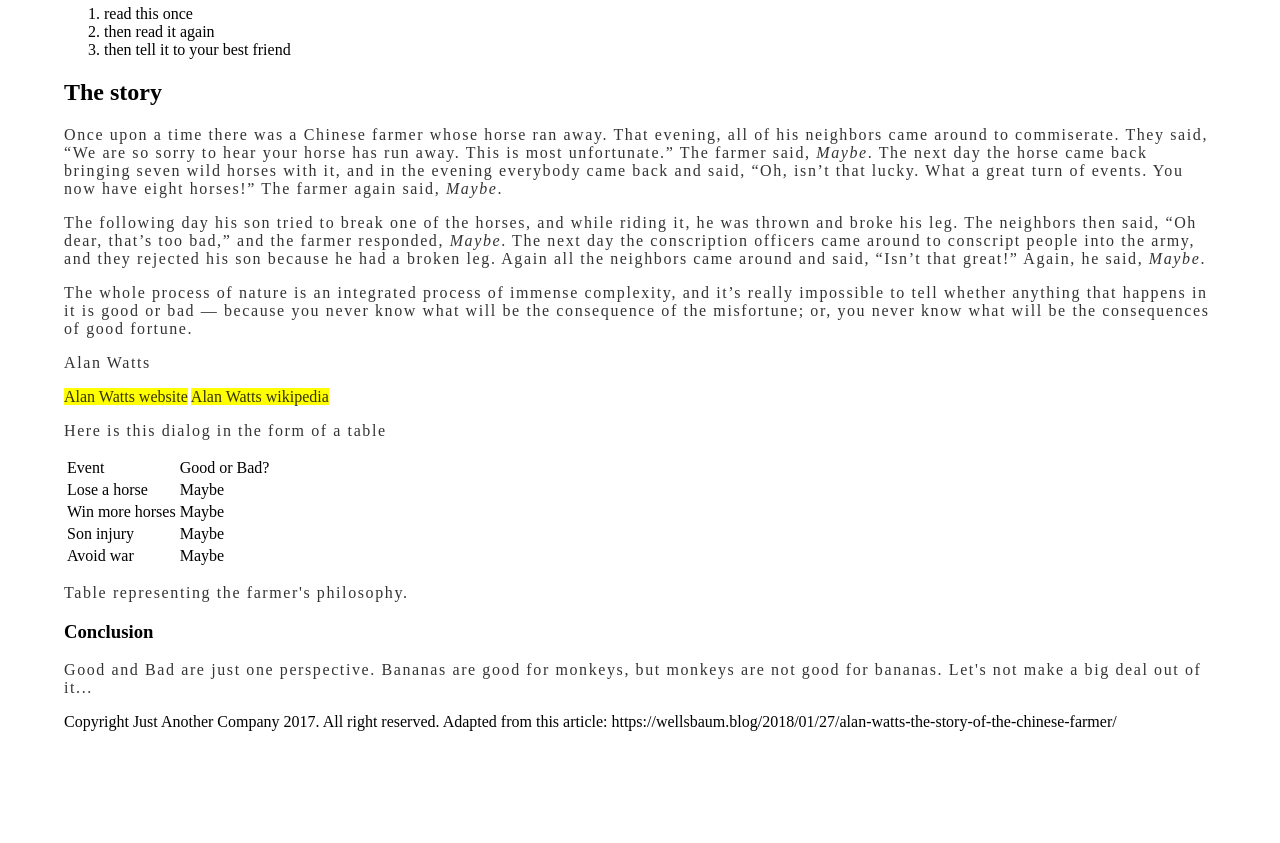
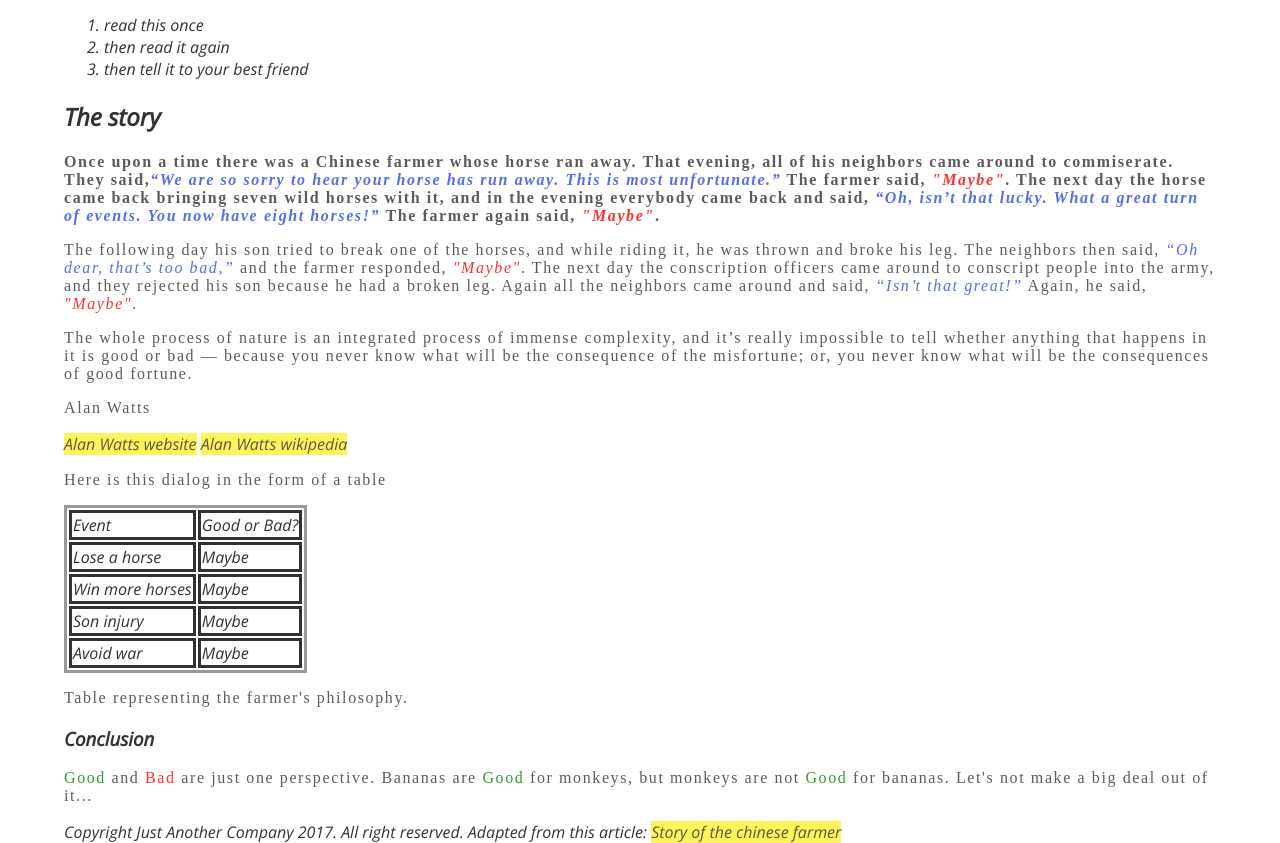
Before and after one commit to CE5RIC/Progressive-Enhancement, a plain HTML site: page index.html in a window 1280 px wide. Shown: the part 460-1303 px from the top of the page. Before the commit the page ends 1191 px from the top, so only its background shows below. Drawn offline with nearby package versions, Linux system fonts and the light colour scheme.

Commit message:
added css selectors to further style the page

```diff
--- a/index.html
+++ b/index.html
@@ -5,6 +5,10 @@
     <meta charset="UTF-8">
     <meta http-equiv="X-UA-Compatible" content="IE=edge">
     <meta name="viewport" content="width=device-width, initial-scale=1.0">
+
+    <link rel="preconnect" href="https://fonts.googleapis.com">
+    <link rel="preconnect" href="https://fonts.gstatic.com" crossorigin>
+    <link href="https://fonts.googleapis.com/css2?family=Open+Sans:ital,wght@1,300&display=swap" rel="stylesheet">
     <title>The Story of the Chinese Farmer</title>
 
     <link rel="stylesheet" href="style.css">
@@ -14,12 +18,16 @@
 
     <section>
 
-        <h1>The Story of the Chinese Farmer</h1>
+        <header>
 
-        <p>11 may 2016, Alexandre Gorius</p>
+            <h1>The Story of the Chinese Farmer</h1>
+
+            <p>11 may 2016, Alexandre Gorius</p>
 
 
-        <img src="https://cdn-images-1.medium.com/max/1000/1*2PCmLZyzQaF2pyKYkSTFpA.jpeg" alt="Hose Sprayer">
+            <img src="https://cdn-images-1.medium.com/max/1000/1*2PCmLZyzQaF2pyKYkSTFpA.jpeg" alt="Hose Sprayer">
+
+        </header>
 
     </section>
 
@@ -34,31 +42,40 @@
     <article>
 
         <h2>The story</h2>
-        <p>Once upon a time there was a Chinese farmer whose horse ran away. That evening, all of his neighbors came
+        <p class="firstparagraph">Once upon a time there was a Chinese farmer whose horse ran away. That evening, all of
+            his neighbors came
             around
             to
-            commiserate. They said, “We are so sorry to hear your horse has run away. This is most unfortunate.” The
+            commiserate. They said,<em class="villagers">“We are so sorry to hear your horse has run away. This is most
+                unfortunate.”</em>
+            The
             farmer
             said,
-            <em>Maybe</em>. The next day the horse came back bringing seven wild horses with it, and in the evening
+            <em class="farmer">"Maybe"</em>. The next day the horse came back bringing seven wild horses with it, and in
+            the evening
             everybody
             came
             back
             and
-            said, “Oh, isn’t that lucky. What a great turn of events. You now have eight horses!” The farmer again said,
-            <em>Maybe</em>.
+            said, <em class="villagers">“Oh, isn’t that lucky. What a great turn of events. You now have eight
+                horses!”</em> The farmer
+            again said,
+            <em class="farmer">"Maybe"</em>.
         </p>
 
         <p>The following day his son tried to break one of the horses, and while riding it, he was thrown and broke his
             leg.
             The
-            neighbors then said, “Oh dear, that’s too bad,” and the farmer responded, <em>Maybe</em>. The next day the
+            neighbors then said, <em class="villagers">“Oh dear, that’s too bad,”</em> and the farmer responded, <em
+                class="farmer">"Maybe"</em>. The next
+            day the
             conscription
             officers came around to conscript people into the army, and they rejected his son because he had a broken
             leg.
             Again
             all
-            the neighbors came around and said, “Isn’t that great!” Again, he said, <em>Maybe</em>.</p>
+            the neighbors came around and said, <em class="villagers">“Isn’t that great!”</em> Again, he said, <em
+                class="farmer">"Maybe"</em>.</p>
 
         <p>The whole process of nature is an integrated process of immense complexity, and it’s really impossible to
             tell
@@ -116,7 +133,10 @@
     <p>Table representing the farmer's philosophy.</p>
 
     <h3> Conclusion</h3>
-    <p>Good and Bad are just one perspective. Bananas are good for monkeys, but monkeys are not good for bananas. Let's
+    <p><span class="good">Good</span> and <span class="bad">Bad</span> are just one perspective. Bananas are <span
+            class="good">good</span> for monkeys, but
+        monkeys are not
+        <span class="good">good</span> for bananas. Let's
         not
         make a big deal out of it...
     </p>
@@ -126,7 +146,9 @@
 
     <footer>
         Copyright Just Another Company 2017. All right reserved. Adapted from this article:
-        https://wellsbaum.blog/2018/01/27/alan-watts-the-story-of-the-chinese-farmer/
+        <a href="https://wellsbaum.blog/2018/01/27/alan-watts-the-story-of-the-chinese-farmer/">Story of the chinese
+            farmer</a>
+
 
     </footer>
 
--- a/style.css
+++ b/style.css
@@ -1,10 +1,19 @@
 body {
+
+  font-family: 'Open Sans', sans-serif;
     max-width: 90%;
     margin: auto;
+
     background-image: url(Images/pexels-dom-j-310452.jpg);
-    background-repeat: no-repeat;
-    background-size: cover;
-    background-position: bottom right;
+  background-repeat: no-repeat;
+  background-size: cover;
+  background-position: bottom right;
+  opacity: 0.8;
+}
+
+
+h1 {
+  background-color: rgba(255, 238, 0, 0.801);
 }
 
 p {
@@ -22,12 +31,12 @@ a {
 
 
 a:link {
-    background-color: yellow;
+    background-color: rgba(255, 238, 0, 0.801);
     text-decoration: none;
   }
 
   a:visited {
-    background-color: cyan;
+    background-color: rgb(229, 255, 0);
     text-decoration: none;
   }
 
@@ -40,3 +49,36 @@ a:link {
     background-color: hotpink;
     text-decoration: none;
   }
+
+
+  table {
+    border-style: solid;
+  }
+
+  td {
+    border-style: solid;
+  }
+
+  .farmer {
+    color: red;
+  }
+
+
+  .villagers {
+    color: rgb(43, 76, 226);
+  }
+
+
+.good {
+text-transform: capitalize;
+color: green;
+}
+
+.bad {
+text-transform: capitalize;
+color: red;
+}
+
+.firstparagraph {
+  font-weight: bold;
+}
```
